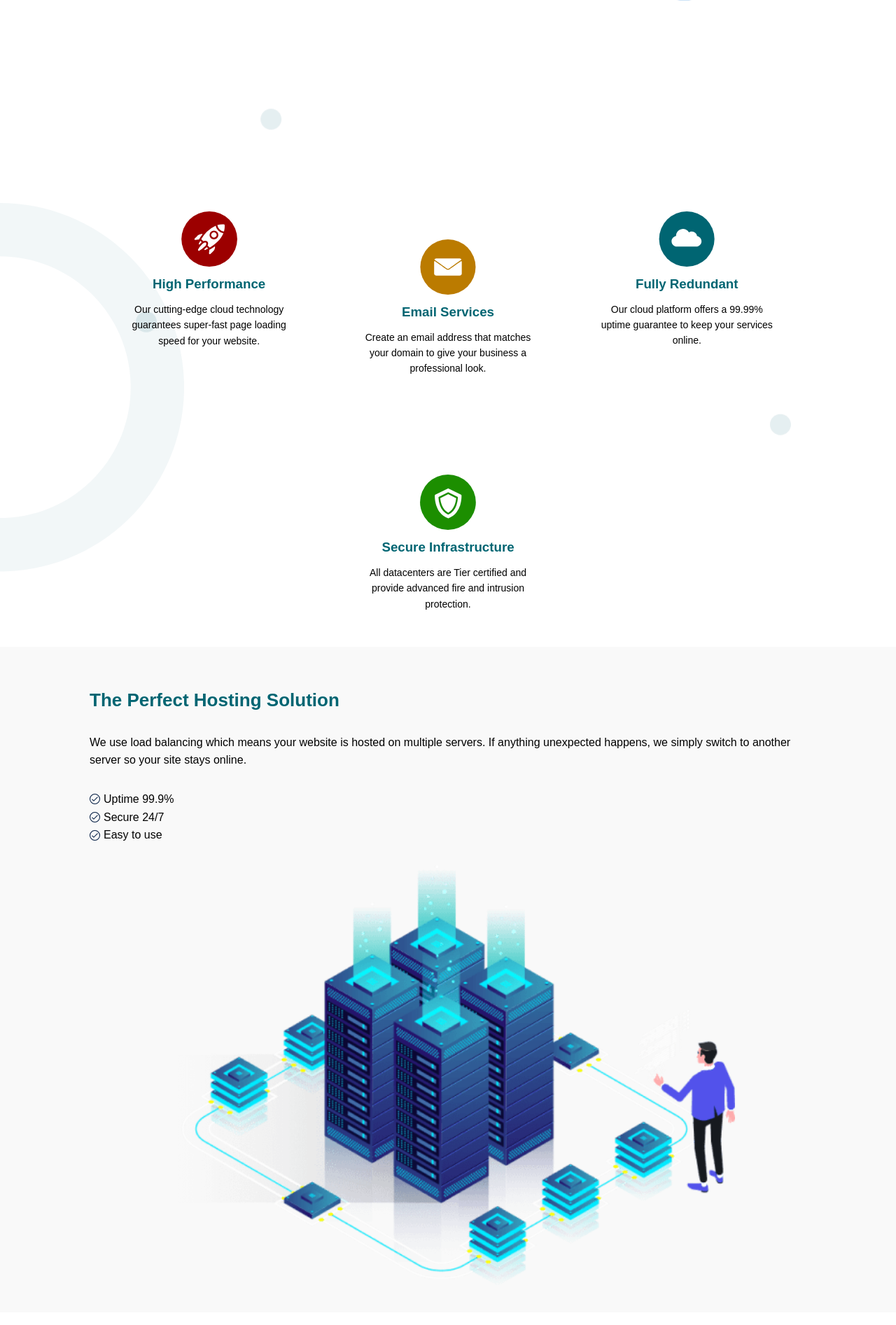
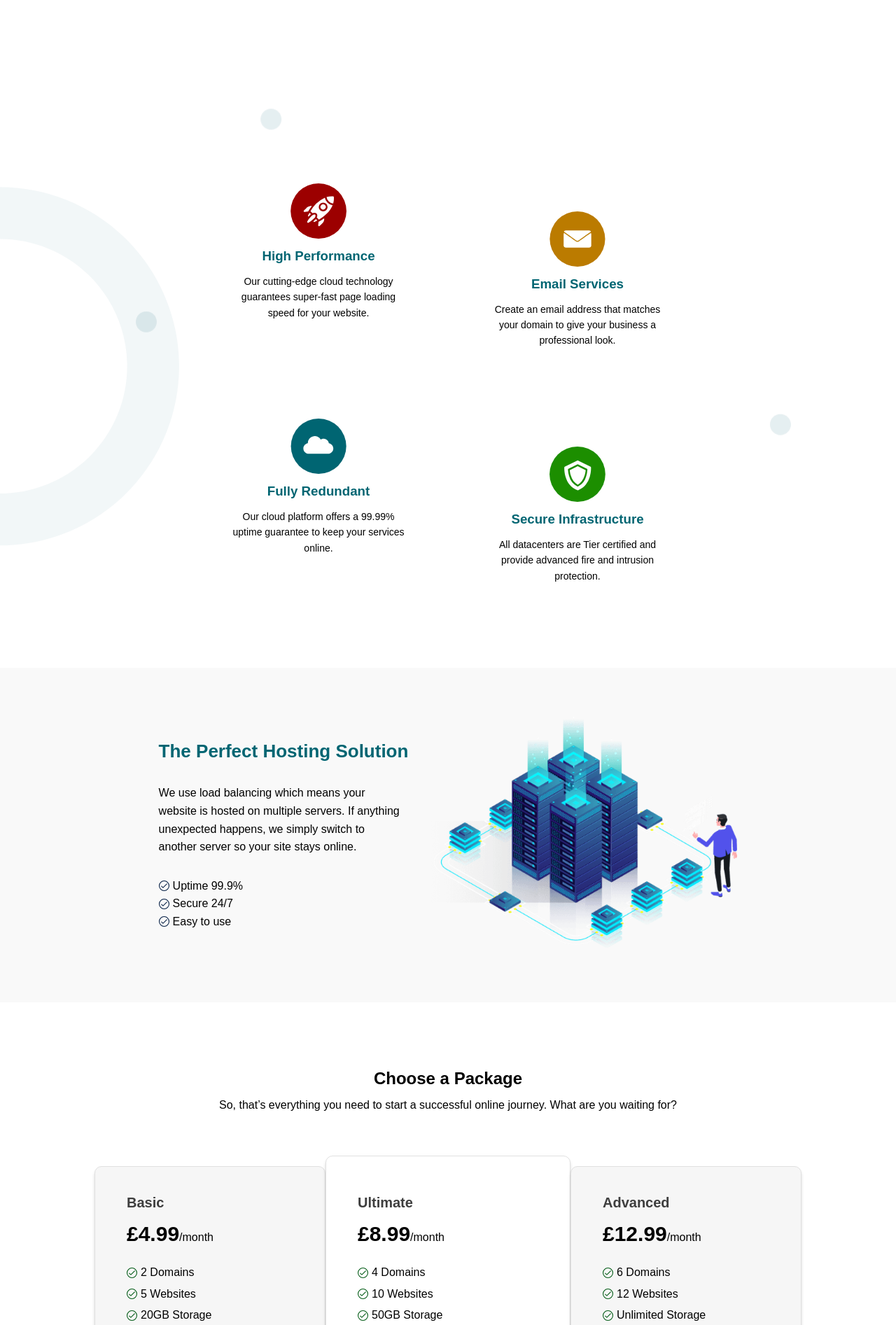
Before and after one commit to xfvelocity/hosting-solutions, a PHP site: page / in a window 1280 px wide. Shown: the part 548-2441 px from the top of the page at 70% size. Before the commit the page ends 2382 px from the top, so only its background shows below. Run offline with PHP 8.4, Linux system fonts and the light colour scheme.

Commit message:
packages section added

```diff
--- a/src/index.html
+++ b/src/index.html
@@ -19,7 +19,7 @@
             <div class="nav-links">
                 <ul>
                     <li><a href="">Home</a></li>
-                    <li class="features">Features <img src="img/icons/down-arrow.svg" alt=""></li>
+                    <li class="features">Features</li>
                     <div class="dropdown">
                         <ul>
                             <li><a href="">Web Hosting</a></li>
@@ -101,6 +101,74 @@
             </div>
         </div>
     </section>
+    <section class="packagesContainer">
+        <div class="packages-title">
+            <h3>Choose a Package</h3>
+            <p>So, that’s everything you need to start a successful online journey. What are you waiting for?</p>
+        </div>
+        <div class="packages">
+            <div class="package">
+                <h4>Basic</h4>
+                <p>£4.99<span class="small-month">/month</span></p>
+                <ul>
+                    <li><img src="img/icons/green-tick.svg" alt=""> 2 Domains</li>
+                    <li><img src="img/icons/green-tick.svg" alt=""> 5 Websites</li>
+                    <li><img src="img/icons/green-tick.svg" alt=""> 20GB Storage</li>
+                    <li><img src="img/icons/green-tick.svg" alt=""> 1GB Mailbox</li>
+                    <li><img src="img/icons/red-cross.svg" alt=""> WordPress Ready</li>
+                    <li><img src="img/icons/red-cross.svg" alt=""> Free SSL</li>
+                </ul>
+                <div class="package-button">
+                    <button>Choose Plan</button>
+                </div>
+            </div>
+            <div class="package ultimate">
+                <h4>Ultimate</h4>
+                <p>£8.99<span class="small-month">/month</span></p>
+                <ul>
+                    <li><img src="img/icons/green-tick.svg" alt=""> 4 Domains</li>
+                    <li><img src="img/icons/green-tick.svg" alt=""> 10 Websites</li>
+                    <li><img src="img/icons/green-tick.svg" alt=""> 50GB Storage</li>
+                    <li><img src="img/icons/green-tick.svg" alt=""> 3GB Mailbox</li>
+                    <li><img src="img/icons/green-tick.svg" alt=""> WordPress Ready</li>
+                    <li><img src="img/icons/red-cross.svg" alt=""> Free SSL</li>
+                </ul>
+                <div class="package-button">
+                    <button>Choose Plan</button>
+                </div>
+            </div>
+            <div class="package">
+                <h4>Advanced</h4>
+                <p>£12.99<span class="small-month">/month</span></p>
+                <ul>
+                    <li><img src="img/icons/green-tick.svg" alt=""> 6 Domains</li>
+                    <li><img src="img/icons/green-tick.svg" alt=""> 12 Websites</li>
+                    <li><img src="img/icons/green-tick.svg" alt=""> Unlimited Storage</li>
+                    <li><img src="img/icons/green-tick.svg" alt=""> 10GB Mailbox</li>
+                    <li><img src="img/icons/green-tick.svg" alt=""> WordPress Ready</li>
+                    <li><img src="img/icons/green-tick.svg" alt=""> Free SSL</li>
+                </ul>
+                <div class="package-button">
+                    <button>Choose Plan</button>
+                </div>
+            </div>
+        </div>
+    </section>
+
+    <section class="faqContainer">
+        <div class="faq">
+            <div class="faq-title">
+                <h3>Frequently Asked Questions</h3>
+            </div>
+            <div class="faq-question">
+                <p>What is web hosting? <img src="img/icons/down-arrow.svg" alt=""></p>
+                <div class="faq-answer">
+                    <p>Every website is made up of files and you need a hosting service to store them so that they can be viewed online. It’s a simple process: the files are uploaded onto a server (a powerful computer), and the company that owns the server then points the web address to the files.</p>
+                </div>
+            </div>
+            <img src="img/faq.png" alt="">
+        </div>
+    </section>
 
     <script src="js/script.js"></script>
 </body>
--- a/src/scss/_about.scss
+++ b/src/scss/_about.scss
@@ -4,10 +4,14 @@
     .about {
         width: 80%;
         margin: 0 auto;
+        max-width: 1000px;
         &-text {
             h3 {
                 color: $primary;
                 font-size: 26px;
+            }
+            p {
+                max-width: 430px;
             }
             ul {
                 margin: 30px 0;
@@ -27,5 +31,25 @@
                 width: 80%;
             }
         }
+
+    }
+    @media(min-width: 768px) {
+        margin: 70px 0;
+        padding: 70px 0;
+        .about {
+            display: flex;
+            align-items: center;
+            justify-content: center;
+            &-text {
+                margin-right: 20px;
+                p {
+                    max-width: 350px;
+                }
+            }
+            &-img img {
+                width: 100%;
+                max-width: 450px;
+            }
+        }
     }
 }
--- a/src/scss/_header.scss
+++ b/src/scss/_header.scss
@@ -43,7 +43,7 @@ header {
         }
     }
     @media(min-width: 768px) {
-        height: 95vh;
+        height: 90vh;
         .header-contents {
             display: flex;
             align-items: center;
--- a/src/scss/_nav.scss
+++ b/src/scss/_nav.scss
@@ -48,9 +48,6 @@ nav {
             }
             .features {
                 cursor: pointer;
-                img {
-                    width: .6rem;
-                }
                 &:hover {
                     color: $primary;
                 }
--- /dev/null
+++ b/src/scss/_packages.scss
@@ -0,0 +1,76 @@
+.packagesContainer {
+    width: 80%;
+    margin: 70px auto;
+    .packages-title {
+        text-align: center;
+        h3, p {
+            margin: 5px 0;
+        }
+        h3 {
+            font-size: 24px;
+        }
+    }
+    .packages {
+        margin: 50px 0;
+        .package {
+            background: #f6f6f6;
+            border: 1px solid #e0e0e0;
+            border-radius: 10px;
+            padding: 30px 45px;
+            width: 80%;
+            margin: 20px auto;
+            box-shadow: 0px 4px 4px rgba(0, 0, 0, 0.15);
+            max-width: 310px;
+            h4 {
+                font-size: 20px;
+                margin: 5px 0;
+                color: $secondary;
+            }
+            p {
+                margin: 0;
+                font-size: 30px;
+                font-weight: bold;
+                .small-month {
+                    font-size: 16px;
+                    font-weight: normal;
+                }
+            }
+            ul {
+                li {
+                    display: flex;
+                    align-items: center;
+                    line-height: 1.9;
+                    img {
+                        margin-right: 5px;
+                        width: 15px;
+                    }
+                }
+            }
+            &-button {
+                text-align: center;
+                margin-top: 20px;
+            }
+        }
+        .ultimate {
+            background: white;
+            padding: 45px;
+        }
+    }
+    @media(min-width: 900px) {
+        width: 90%;
+        margin: 90px auto;
+        .packages {
+            display: flex;
+            align-items: center;
+            justify-content: center;
+            margin: 60px 0;
+            .package {
+                max-width: 330px;
+                margin: 0;
+            }
+            .ultimate {
+                max-width: 350px;
+            }
+        }
+    }
+}
--- a/src/scss/_services.scss
+++ b/src/scss/_services.scss
@@ -6,6 +6,7 @@
     width: 80%;
     margin: 0 auto;
     padding: 20px 0;
+    max-width: 740px;
     &-item {
         display: flex;
         justify-content: center;
@@ -33,5 +34,8 @@
             }
         }
     }
+    @media(min-width: 1330px) {
+        max-width: none;
+    }
 
 }
--- a/src/scss/main.scss
+++ b/src/scss/main.scss
@@ -3,6 +3,22 @@
 @import 'header';
 @import 'services';
 @import 'about';
+@import 'packages';
+@import 'faq';
+
+button {
+    margin-top: 15px;
+    background: $primary;
+    border: none;
+    border-radius: 5px;
+    padding: 10px 15px;
+    font-size: 16px;
+    color: white;
+    cursor: pointer;
+    &:hover {
+        opacity: .9;
+    }
+}
 
 svg {
     position: absolute;
```
Also changed, not shown: src/css/main.css, src/scss/_faq.scss (added).
